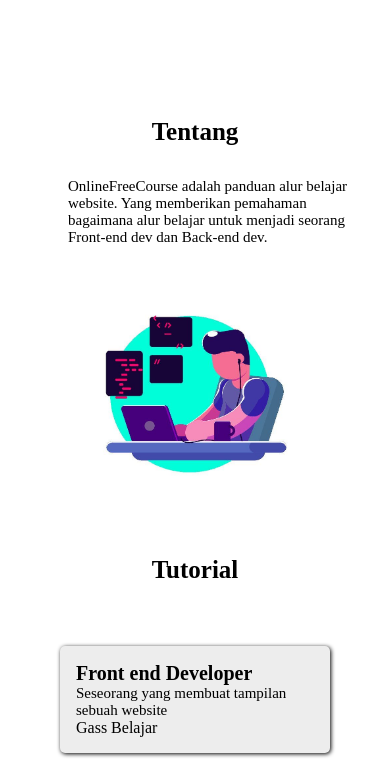
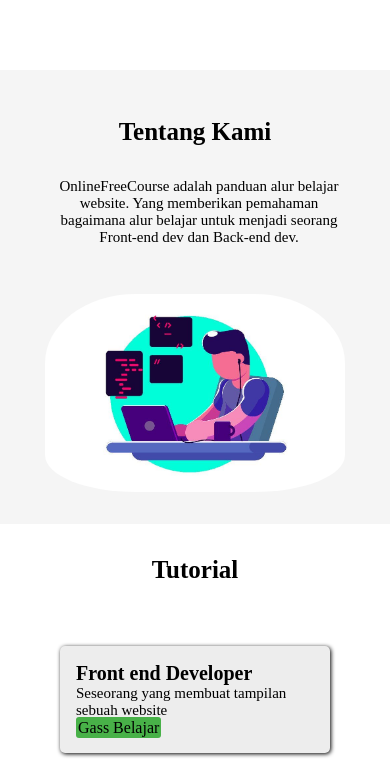
Before and after one commit to ganggaswadiaya/web-desain, a plain HTML site: page index.html in a window 390 px wide. Shown: the part 326-1100 px from the top of the page. Drawn offline with Linux system fonts and the light colour scheme; a web font is replaced by a local one.

Commit message:
change file name of the index.hrml into index.html

```diff
--- a/index.html
+++ b/index.html
@@ -47,7 +47,7 @@
     <!-- Awal tentang -->
     <div id="tentang">
     <div class="tentang">
-        <h5><b>Tentang</b></h5>
+        <h5><b>Tentang Kami</b></h5>
       </div>
       <div class="deskripsi">
         <p>OnlineFreeCourse adalah panduan alur belajar website. Yang memberikan pemahaman bagaimana alur belajar untuk menjadi seorang Front-end dev dan Back-end dev.</p>
--- a/style/style.css
+++ b/style/style.css
@@ -294,7 +294,7 @@ span {
   }
   .tentang {
     margin-top: 20px;
-    /* background-color: #f5f5f5; */
+    background-color: #f5f5f5;
   }
   .tentang h5 {
     margin-left: 0;
@@ -304,21 +304,22 @@ span {
   }
   .deskripsi {
     flex-direction: column;
+    background-color: #f5f5f5;
   }
   .deskripsi img {
     width: 300px;
     height: 230px;
+    border-radius: 30%;
     padding-bottom: 2rem;
   }
   .deskripsi p {
     margin-left: 0;
-    /* background-color: #f5f5f5; */
     font-size: 15px;
     width: auto;
     padding-left: 3rem;
     width: auto;
-    margin-right: 30px;
-    margin-left: 20px;
+    text-align: center;
+    margin-right: 40px;
     padding-bottom: 3rem;
     padding-top: 1rem;
   }
@@ -332,7 +333,10 @@ span {
   }
 
   .border a {
-    margin-top: 30px;
+    margin-top: 1rem;
+    background-color: rgb(72, 177, 72);
+    padding: 2px 2px 2px 2px;
+    border-radius: 3px;
   }
   .border a:hover {
     color: blue;
```
